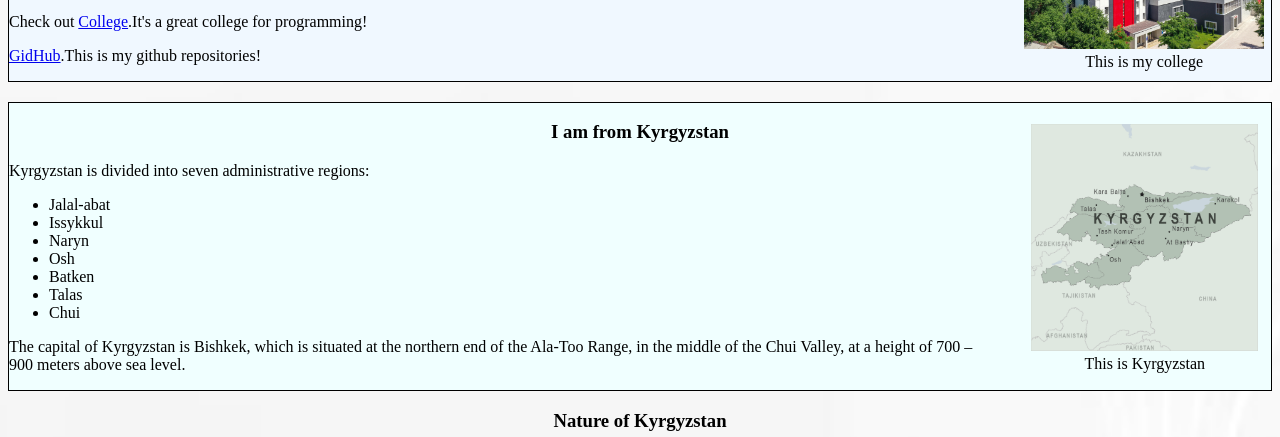
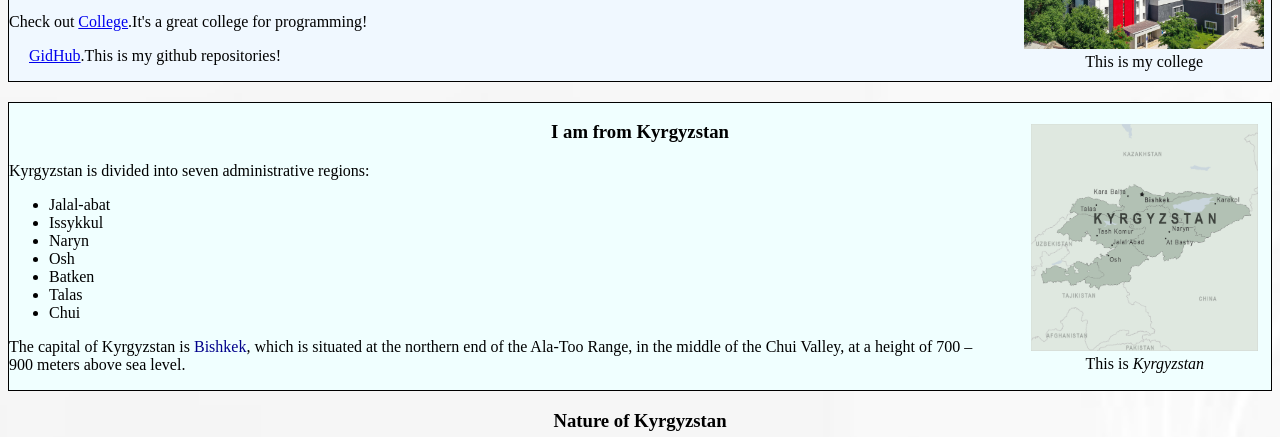
Before and after one commit to Eabdrazakov/Independent-project2, a plain HTML site: page index.html in a window 1280 px wide. Shown: the part 363-800 px from the top of the page. Drawn offline with Linux system fonts and the light colour scheme.

Commit message:
Add span

```diff
--- a/css/styles.css
+++ b/css/styles.css
@@ -100,3 +100,11 @@ body {
 .class5 p {
     text-align: left;
 }
+
+.git {
+    margin-left: 20px;
+}
+
+.capital {
+    color: darkblue
+}
--- a/index.html
+++ b/index.html
@@ -45,7 +45,7 @@
         <h3>I am from Kyrgyzstan</h3>
         <figure class="class2">
             <img src="./img/map.png" alt="A photo of a Kyrgyzstan">
-            <figcaption>This is Kyrgyzstan</figcaption>
+            <figcaption>This is <em>Kyrgyzstan</em></figcaption>
         </figure>
         <p>Kyrgyzstan is divided into seven administrative regions:
         <ul>
@@ -57,7 +57,9 @@
             <li>Talas</li>
             <li>Chui</li>
         </ul>
-        The capital of Kyrgyzstan is Bishkek, which is situated at the northern end of the Ala-Too Range, in the middle
+        The capital of Kyrgyzstan is <span class="capital"> Bishkek</span>, which is situated at the northern end of the
+        Ala-Too Range,
+        in the middle
         of the Chui Valley, at a height of 700 – 900 meters above sea level.</p>
     </div>
 
```
